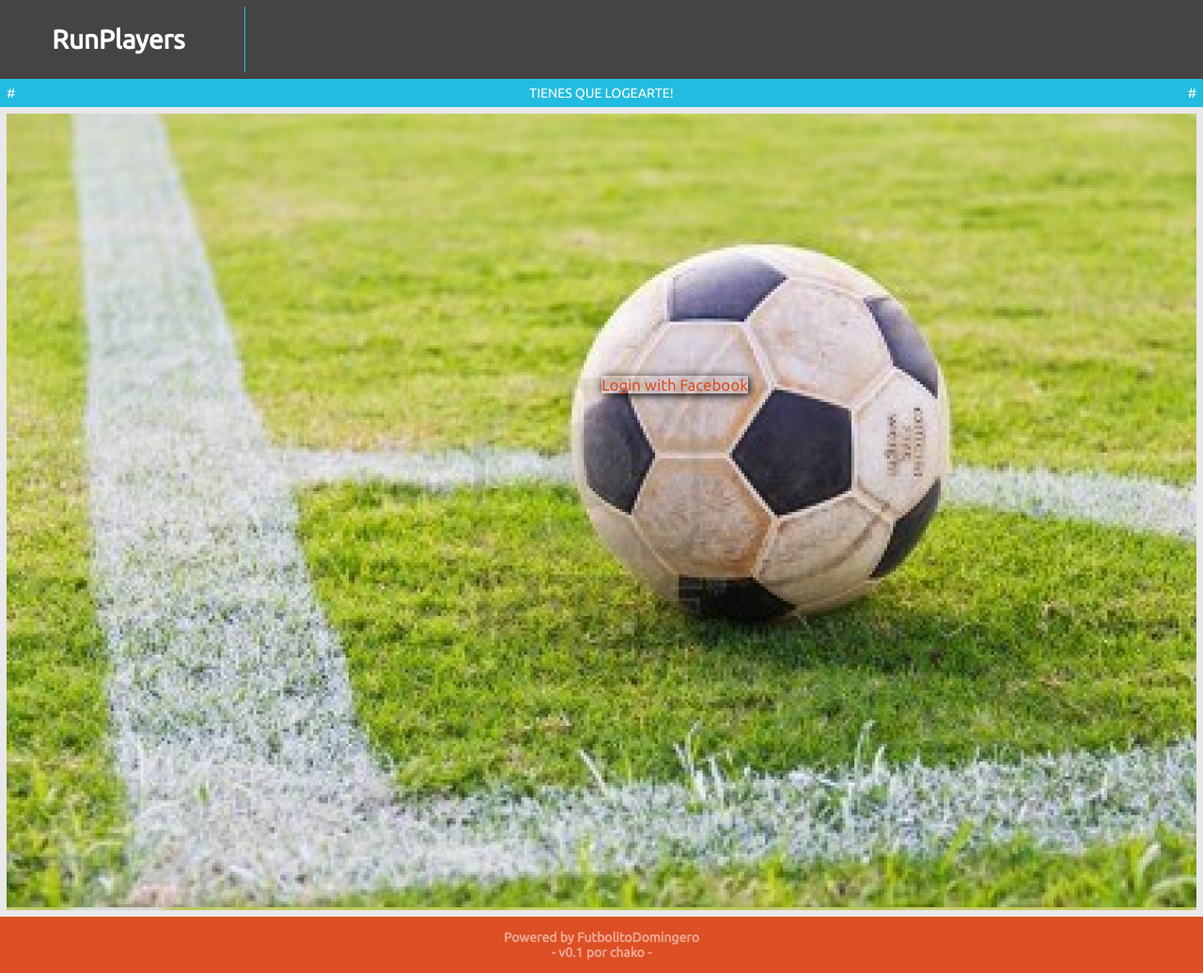
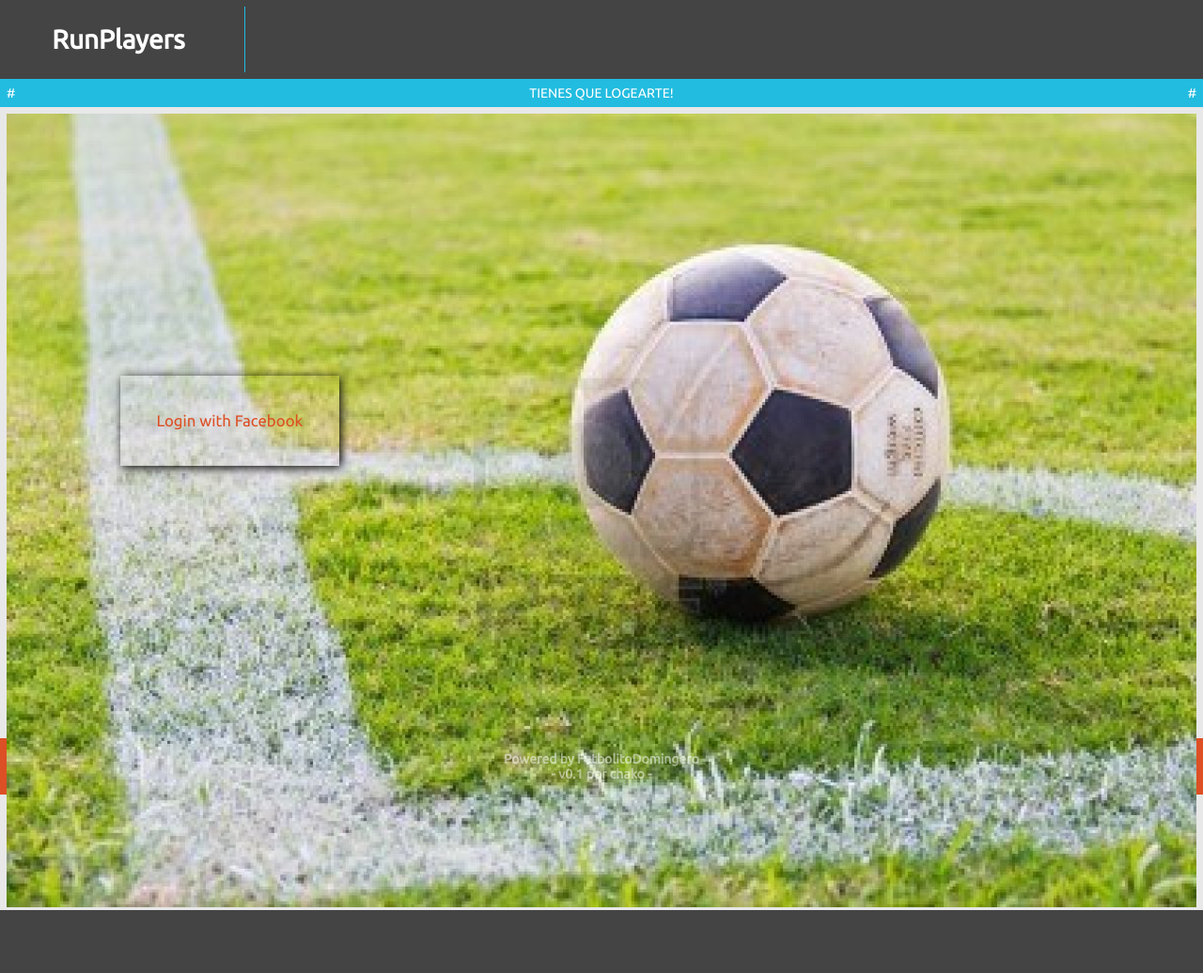
Before and after one commit to dchako/futbolitoDomingero, a Django app: page /login in a window 1280 px wide. Shown: the whole page at 94% size. After the commit the page ends 969 px from the top, so only its background shows below. Run offline with Django 3.2, Linux system fonts and the light colour scheme; parts of the project's set-up code (start-up, migrations or seed data) failed here and were passed over; some libraries are stand-ins or nearby versions.

Commit message:
algunos cambios

```diff
--- a/FutboolGruops/static/css/stilos.css
+++ b/FutboolGruops/static/css/stilos.css
@@ -63,19 +63,13 @@ footer h3 .mejor:after {
   text-align: center;
 }
 .wrap_0 .formulario .boton-guardar {
-border-radius
   box-shadow: 4px 4px 10px rgba(0,0,0,0.5);
   width: 20%;
   background: #398525;
-  background: -moz-linear-gradient(top, #8dd297 0%, #398525 100%);
-  background: -webkit-gradient(linear, left top, left bottom, color-stop(0%, #8dd297), color-stop(100%, #398525));
   margin-bottom: 12px;
   height: 50px;
   box-shadow: inset 0px 0px 6px #fff;
 }
--webkit-box-shadow: inset 0px 0px 6px #fff,
-border 1px solid #5ea617,
-border-radius 10px,
 font-weight bold 55px/25px Helvetica,
 Sans-Serif,
 text-align center,
@@ -101,15 +95,13 @@ body a {
 body .wrap_0 {
   padding: 0.5em;
 }
-body .wrap_0 .login {
-  background: url("../imagenes/grupos.jpg");
-}
-body .wrap_0 .login a {
+body .wrap_0 .login .acceso {
   font-size: 1.2em;
   box-shadow: 2px 2px 10px #000;
   position: absolute;
-  left: 50%;
+  left: 10%;
   top: 50%;
+  padding: 3% 3% 3% 3%;
 }
 body .wrap_0 .wrap {
   width: 100%;
@@ -294,58 +286,64 @@ header .titular .titulo {
   margin: 0;
   padding: 0;
 }
+html {
+  height: 100%;
+}
 @media screen and (min-width: 768px) {
-  body {
+  html {
     height: 100%;
   }
-  body .wrap_0 {
+  html body {
+    height: 82.3%;
+  }
+  html body .wrap_0 {
     height: 100%;
   }
-  body .wrap_0 .invitar .buscador {
+  html body .wrap_0 .invitar .buscador {
     font-size: 23px;
   }
-  body .wrap_0 .invitar .usuario .datos {
+  html body .wrap_0 .invitar .usuario .datos {
     width: 50%;
     margin-top: 2%;
     margin-left: 25%;
   }
-  body .wrap_0 .invitar .usuario .datos .titulo {
+  html body .wrap_0 .invitar .usuario .datos .titulo {
     font-size: 24px;
   }
-  body .wrap_0 .wrap {
+  html body .wrap_0 .wrap {
     display: inline-block;
     width: 48%;
     vertical-align: top;
   }
-  body .wrap_0 .wrap:nth-child(odd) {
+  html body .wrap_0 .wrap:nth-child(odd) {
     margin-right: 2%;
   }
-  body .wrap_0 .wrap .equipos_resulado {
+  html body .wrap_0 .wrap .equipos_resulado {
     margin-top: 0;
   }
-  body .wrap_0 .wrap_2 {
+  html body .wrap_0 .wrap_2 {
     margin-right: 2%;
     border-radius: 0 0 0.5em 0.5em;
     box-shadow: 4px 4px 10px #f00;
   }
-  body .wrap_0 .carta {
+  html body .wrap_0 .carta {
     width: 50%;
     margin-left: 25%;
     font-size: 24px;
   }
-  body .wrap_0 .carta .rechazar {
+  html body .wrap_0 .carta .rechazar {
     color: #dd4f24;
     text-decoration: none;
     margin-left: 15%;
     float: left;
   }
-  body header .agregar_jugador_left {
+  html body header .agregar_jugador_left {
     width: 20%;
   }
-  body header .titular {
+  html body header .titular {
     margin: 10px 40px 15px 70px;
   }
-  body header .titular .titulo {
+  html body header .titular .titulo {
     font-size: 24px;
   }
 }
--- a/FutboolGruops/static/css/stilos.styl
+++ b/FutboolGruops/static/css/stilos.styl
@@ -66,18 +66,13 @@ footer
 		box-shadow 2px 2px 10px rgba(black,1)
 		text-align center
 		.boton-guardar
-			border-radius
 			box-shadow 4px 4px 10px rgba(black,0.5)
 			width 20%
-			background: #398525
-			background: -moz-linear-gradient(top, #8DD297 0%, #398525 100%);
-			background: -webkit-gradient(linear, left top, left bottom, color-stop(0%,#8DD297), color-stop(100%,#398525));
+			background #398525
 			margin-bottom 12px
 			height 50px
 			box-shadow inset 0px 0px 6px #fff
-    		-webkit-box-shadow: inset 0px 0px 6px #fff
-    		border  1px solid #5ea617
-    		border-radius  10px
+    		//border-radius  10px
     		font-weight bold 55px/25px Helvetica, Sans-Serif
     		text-align center
     		text-transform uppercase
@@ -87,6 +82,7 @@ footer
 a
 	color naranja
 	text-decoration none
+
 body
 	background #E8E8E8
 	color gris_oscuro
@@ -98,13 +94,13 @@ body
 		text-decoration none
 	.wrap_0
 		.login
-			background url(../imagenes/grupos.jpg)
-			a
+			.acceso
 				font-size 1.2em
 				box-shadow 2px 2px 10px rgba(black,1)
 				position absolute
-				left 50%
+				left 10%
 				top 50%
+				padding 3% 3% 3% 3%
 		padding 0.5em
 		.wrap
 			width 100%
@@ -263,51 +259,56 @@ header
 			text-align center
 			margin 0
 			padding 0
+html
+	height 100%
+
 @media screen and (min-width: 768px)
-	body
+	html
 		height 100%
-		.wrap_0
-			height 100%
-			.invitar
-				.buscador
-					font-size: 23px;
-				.usuario
-					.datos
-						width 50%
-						margin-top  2%
-						margin-left 25%
-						.titulo
-							font-size 24px
+		body
+			height 82.3%
+			.wrap_0
+				height 100%
+				.invitar
+					.buscador
+						font-size: 23px;
+					.usuario
+						.datos
+							width 50%
+							margin-top  2%
+							margin-left 25%
+							.titulo
+								font-size 24px
 
-			.wrap
-				display inline-block
-				width 48%
-				vertical-align top
-				&:nth-child(odd)
+				.wrap
+					display inline-block
+					width 48%
+					vertical-align top
+					&:nth-child(odd)
+						margin-right 2%
+					.equipos_resulado
+						margin-top 0
+
+				.wrap_2
 					margin-right 2%
-				.equipos_resulado
-					margin-top 0
-
-			.wrap_2
-				margin-right 2%
-				border-radius 0 0 0.5em 0.5em
-				box-shadow 4px 4px 10px rgba(red,1)
-			.carta
-				width 50%
-				margin-left 25%
-				font-size 24px
-				.rechazar
-					color naranja
-					text-decoration none
-					margin-left 15%
-					float left
-		header
-			.agregar_jugador_left
-				width 20%
-			.titular
-				margin 10px 40px 15px 70px
-				.titulo
+					border-radius 0 0 0.5em 0.5em
+					box-shadow 4px 4px 10px rgba(red,1)
+				.carta
+					width 50%
+					margin-left 25%
 					font-size 24px
+					.rechazar
+						color naranja
+						text-decoration none
+						margin-left 15%
+						float left
+			header
+				.agregar_jugador_left
+					width 20%
+				.titular
+					margin 10px 40px 15px 70px
+					.titulo
+						font-size 24px
 @media screen and (min-width: 1050px)
 	body
 		height 100%
--- a/FutboolGruops/templates/login.html
+++ b/FutboolGruops/templates/login.html
@@ -34,7 +34,7 @@
 {% block wraper2 %}
                 <div class="login">
                 	<IMG SRC="{% static "imagenes/grupos.jpg" %}" height = "100%" width="100%" />
-                	<a href="{% url 'social:begin' 'facebook' %}?next={%url 'home' %}">Login with Facebook</a>
+                	<a  class="acceso" href="{% url 'social:begin' 'facebook' %}?next={%url 'home' %}">Login with Facebook</a>
 
 
                 </div>
```
Also changed, not shown: db.sqlite3.
